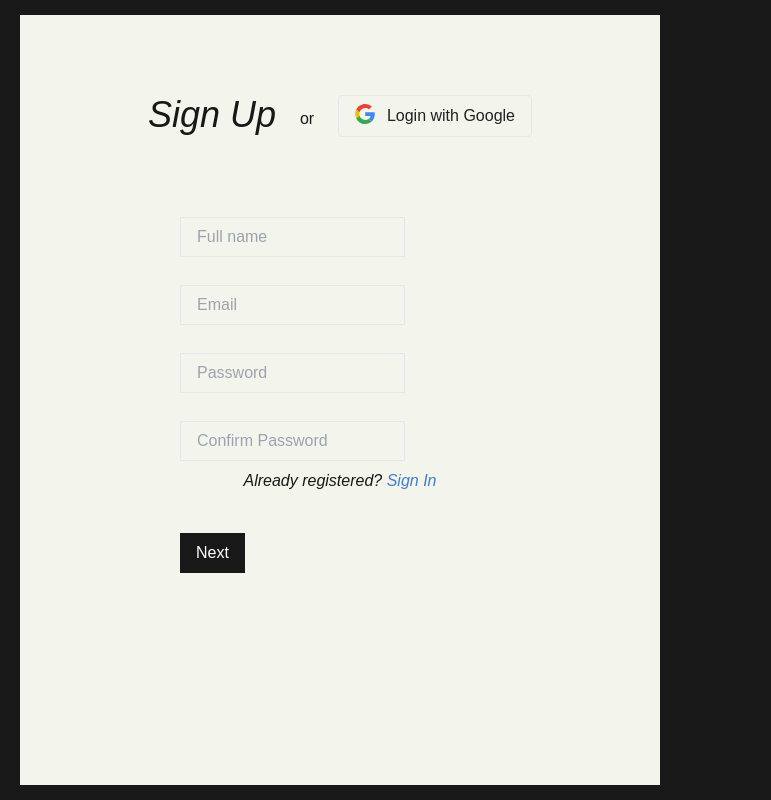
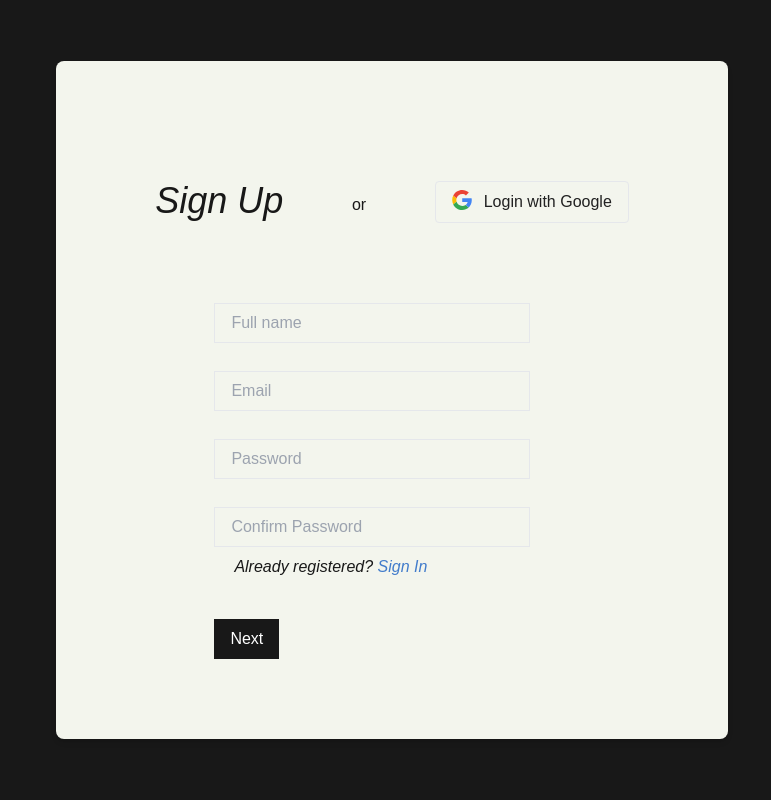
Before and after one commit to pjra99/inventory-management-frontend, a Next.js app: page /signup in a window 1280 px wide. Shown: the whole page, without its empty margins (0-771 px from the left). Built offline with nearby package versions, Linux system fonts and the light colour scheme.

Commit message:
--added: alert for existing user while signup

```diff
--- a/src/app/signup/page.js
+++ b/src/app/signup/page.js
@@ -39,7 +39,7 @@ export default function SignUp() {
 
     if (validate(formFields, validated) ) {
       try{
-        const { name, email, org_name } = formData;
+        const { name, email, org_name } = formFields;
         const org_payload = { name, email, org_name };
       let {insertedId} = await apiCall(org_payload, "GET", `${base_url}/organisation`)
       setFormFields(prevFields=>({...prevFields, org_id: insertedId}))
@@ -49,11 +49,15 @@ export default function SignUp() {
         `${base_url}/users`,
         ''
       )
-      if(Object.keys(response).includes('_id')){
-        dispatch(setOrgId(insertedId))
+      console.log(response)
+      if(Object.keys(response).includes('insertedId')){
+        dispatch(setOrgId(response.insertedId))
         dispatch(setSignedInTrue())
         alert("Success!")
-        redirect("/home")
+        route.push("/home")
+      }
+      else if(Object.keys(response).includes('userAlreadyRegistered') && response.userAlreadyRegistered){
+        alert("User Already Registered! Please Sign in.")
       }
       else{
         alert("Id not present in response!")
@@ -66,9 +70,9 @@ export default function SignUp() {
     }
   }
   return (
-    <div className="bg-secondary h-screen w-screen flex sm:justify-start  justify-center items-center">
-      <div className="bg-primary sm:h-[calc(100%-30px)] h-[calc(100%-10px)] sm:w-[50%] w-[90%] sm:ml-[20px]">
-        <div className="flex justify-between my-20 mx-[20%]">
+<div className="bg-secondary min-h-screen w-screen flex items-center px-4">
+<div className="bg-primary w-full max-w-2xl p-10 ml-0 sm:ml-10 rounded-lg shadow-md">
+        <div className="flex justify-between my-20 mx-[10%]">
           {" "}
           <header className="flex justify-center text-4xl  italic text-secondary">
             Sign Up
@@ -78,7 +82,7 @@ export default function SignUp() {
             <GoogleButton route="/signin" width="100%" />
           </section>
         </div>
-        <section className="form flex-col mt-10 mb-10 ml-[25%] items-center w-1/2">
+        <section className="form flex-col mt-10 mb-10 md:pl-[20%] items-center ">
           <div>
             {validated ? (
               <InputField
@@ -90,7 +94,7 @@ export default function SignUp() {
                   }))
                 }
                 value={formFields.org_name}
-                 className="text-primaryText"
+                 className="text-primaryText w-2/3"
                  type="text"
               />
             ) : (
@@ -103,7 +107,7 @@ export default function SignUp() {
                   }))
                 }
                 value={formFields.name}
-                className="text-primaryText"
+                className="text-primaryText w-2/3"
                 type="text"
               />
             )}
@@ -144,7 +148,7 @@ export default function SignUp() {
                   }))
 
                 }
-                 className="text-primaryText"
+                 className="text-primaryText w-2/3"
                 value={formFields.email}
                 type="text"
               />
@@ -174,9 +178,9 @@ export default function SignUp() {
                     password: e.target.value,
                   }))
                 }
-                 className="text-primaryText"
+                 className="text-primaryText w-2/3"
                 value={formFields.password}
-                type="text"
+                type="password"
               />
             )}
           </div>
@@ -190,13 +194,13 @@ export default function SignUp() {
                     confirm_password: e.target.value,
                   }))
                 }
-                 className="text-primaryText"
+                 className="text-primaryText w-2/3"
                 value={formFields.confirm_password}
-                type="text"
+                type="password"
               />
             )}
           </div>
-          <div className="text-center mt-2 italic text-secondary">
+          <div className="ml-5 mt-2 italic text-secondary">
             Already registered?{" "}
             <Link href="/signin" className="text-link">
               Sign In
--- a/src/utils/formValidation.js
+++ b/src/utils/formValidation.js
@@ -1,3 +1,4 @@
+import { base_url } from "@/API";
 import { apiCall } from "./apiCall";
 
 export const validate =async ( formFields, validated) => {
@@ -44,7 +45,7 @@ export const validate =async ( formFields, validated) => {
     }
     try {
       console.log(formFields.email)
-      const response = await apiCall("", "GET", `http://127.0.0.1:5000/users/${formFields.email}`);
+      const response = await apiCall("", "GET", `${base_url}/users/${formFields.email}`);
       console.log(response)
       if (response?.emailRegistered) {
         alert("Email already registered");
```
